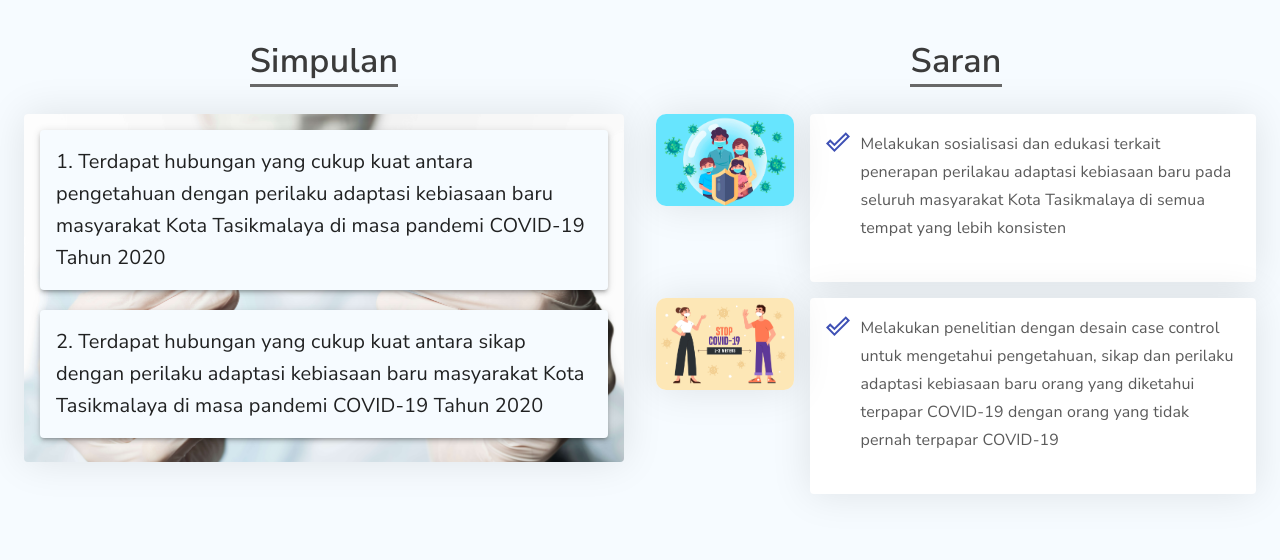
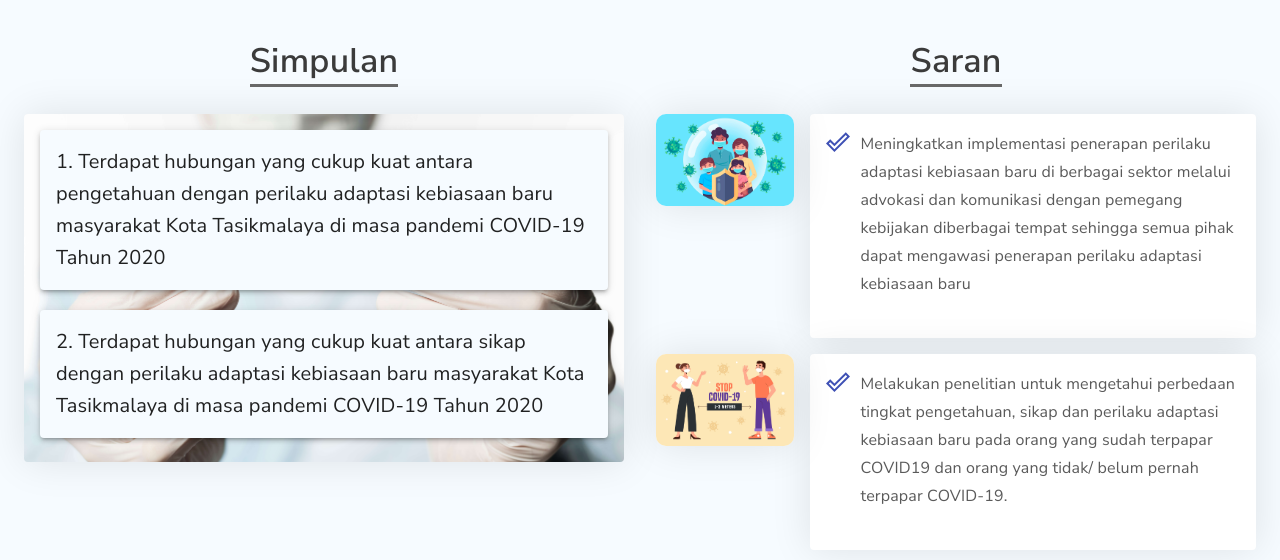
Before and after one commit to aridarsan/presentation-ari, a React (Create React App) app: page / in a window 1280 px wide. Shown: the part 8080-8640 px from the top of the page. Built offline with nearby package versions, Linux system fonts and the light colour scheme.

Commit message:
change saran

```diff
--- a/src/Components/SimpulanSaran.js
+++ b/src/Components/SimpulanSaran.js
@@ -33,12 +33,12 @@ const saran = [
   {
     img: family,
     desc:
-      "Melakukan sosialisasi dan edukasi terkait penerapan perilakau adaptasi kebiasaan baru pada seluruh masyarakat Kota Tasikmalaya di semua tempat yang lebih konsisten",
+      "Meningkatkan implementasi penerapan perilaku adaptasi kebiasaan baru di berbagai sektor melalui advokasi dan komunikasi dengan pemegang kebijakan diberbagai tempat sehingga semua pihak dapat mengawasi penerapan perilaku adaptasi kebiasaan baru",
   },
   {
     img: saran2,
     desc:
-      "Melakukan penelitian dengan desain case control untuk mengetahui pengetahuan, sikap dan perilaku adaptasi kebiasaan baru orang yang diketahui terpapar COVID-19 dengan orang yang tidak pernah terpapar COVID-19",
+      "Melakukan penelitian untuk mengetahui perbedaan tingkat pengetahuan, sikap dan perilaku adaptasi kebiasaan baru pada orang yang sudah terpapar COVID19 dan orang yang tidak/ belum pernah terpapar COVID-19. ",
   },
 ];
 
```
